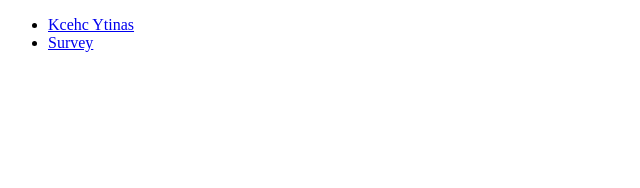
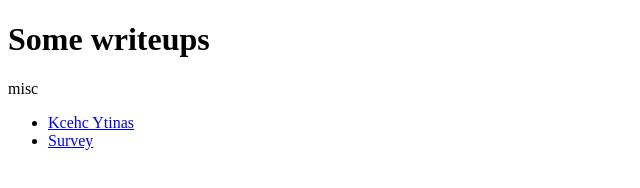
Before and after one commit to MarioChao/Coding-Writeups, a plain HTML site: page index.html in a window 1280 px wide. Shown: the whole page, without its empty margins (0-640 px from the left). Drawn offline with Linux system fonts and the light colour scheme.

Commit message:
Update index.html

```diff
--- a/index.html
+++ b/index.html
@@ -2,8 +2,10 @@
 <html>
   <head>
     <title>CorCTF 2022</title>
+    <h1>Some writeups</h1>
   </head>
   <body>
+    <p>misc</p>
     <ul>
       <li><a href = "misc/kcehc-ytinas.py">Kcehc Ytinas</a></li>
       <li><a href = "misc/survey.py">Survey</a></li>
```
